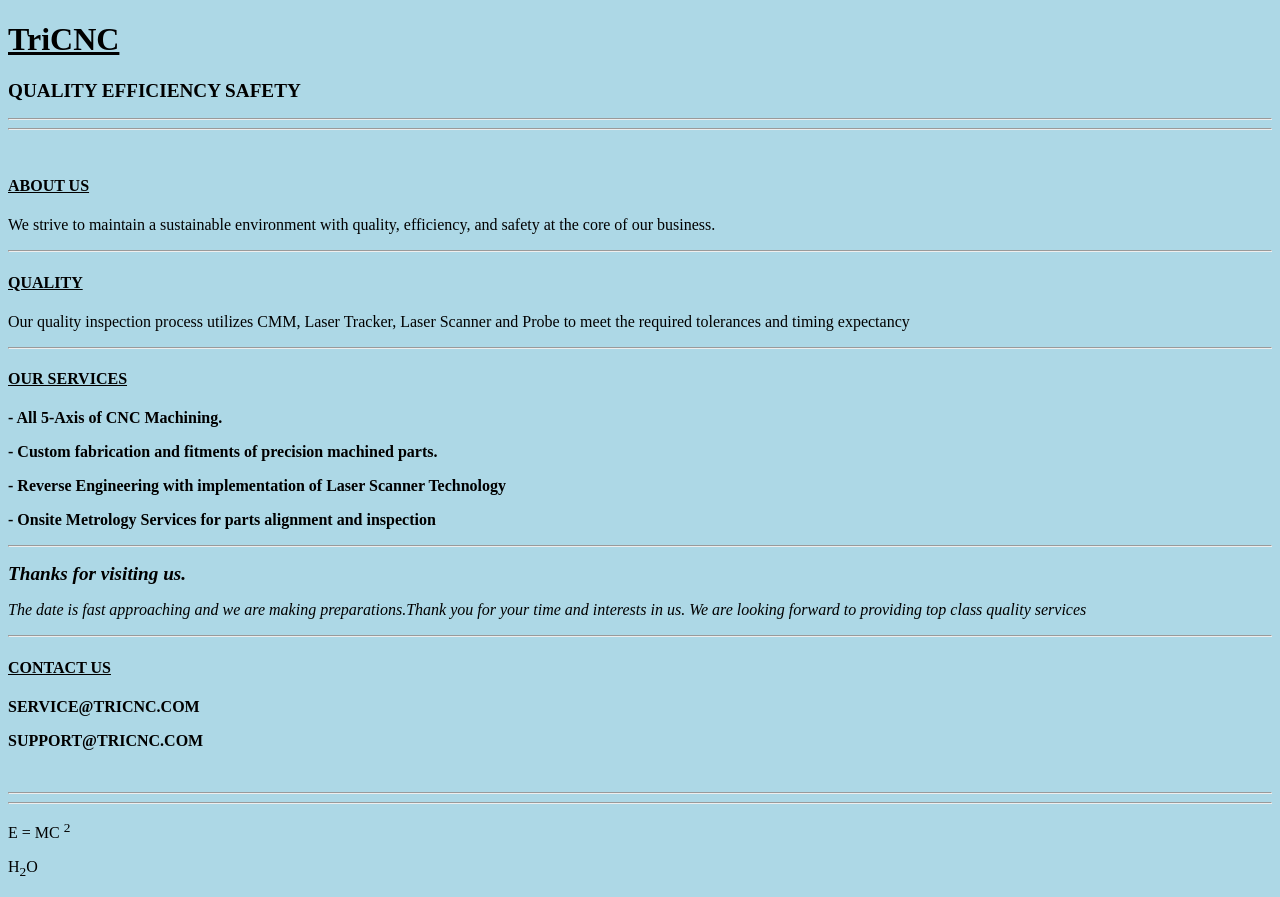
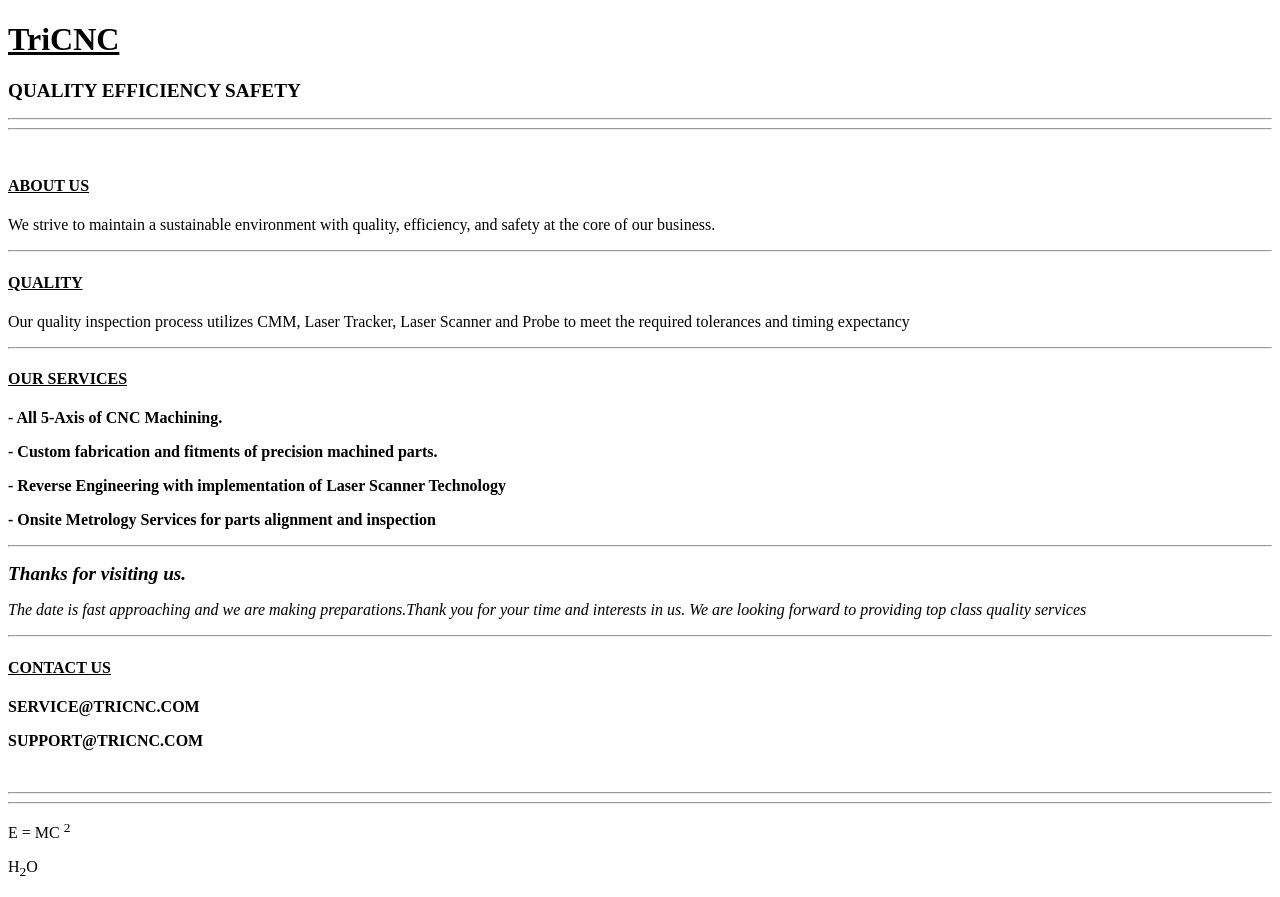
Before and after one commit to phatvhuynh/TriCNC.github.io, a plain HTML site: page index.html in a window 1280 px wide. Drawn offline with Linux system fonts and the light colour scheme.

Commit message:
Update index.html

```diff
--- a/index.html
+++ b/index.html
@@ -6,7 +6,7 @@
 		<meta name="decription " content="This is a great website">
 		<title>TriCNC Machine Shop</title>
 	</head>
-	<body style="background-color:lightblue;">
+	<body style="background-color:almond;">
 		<h1><u>TriCNC </h1></u>
 		<p><big><b>QUALITY EFFICIENCY SAFETY</p></b></big><hr/><hr/>
 <br/>
```
